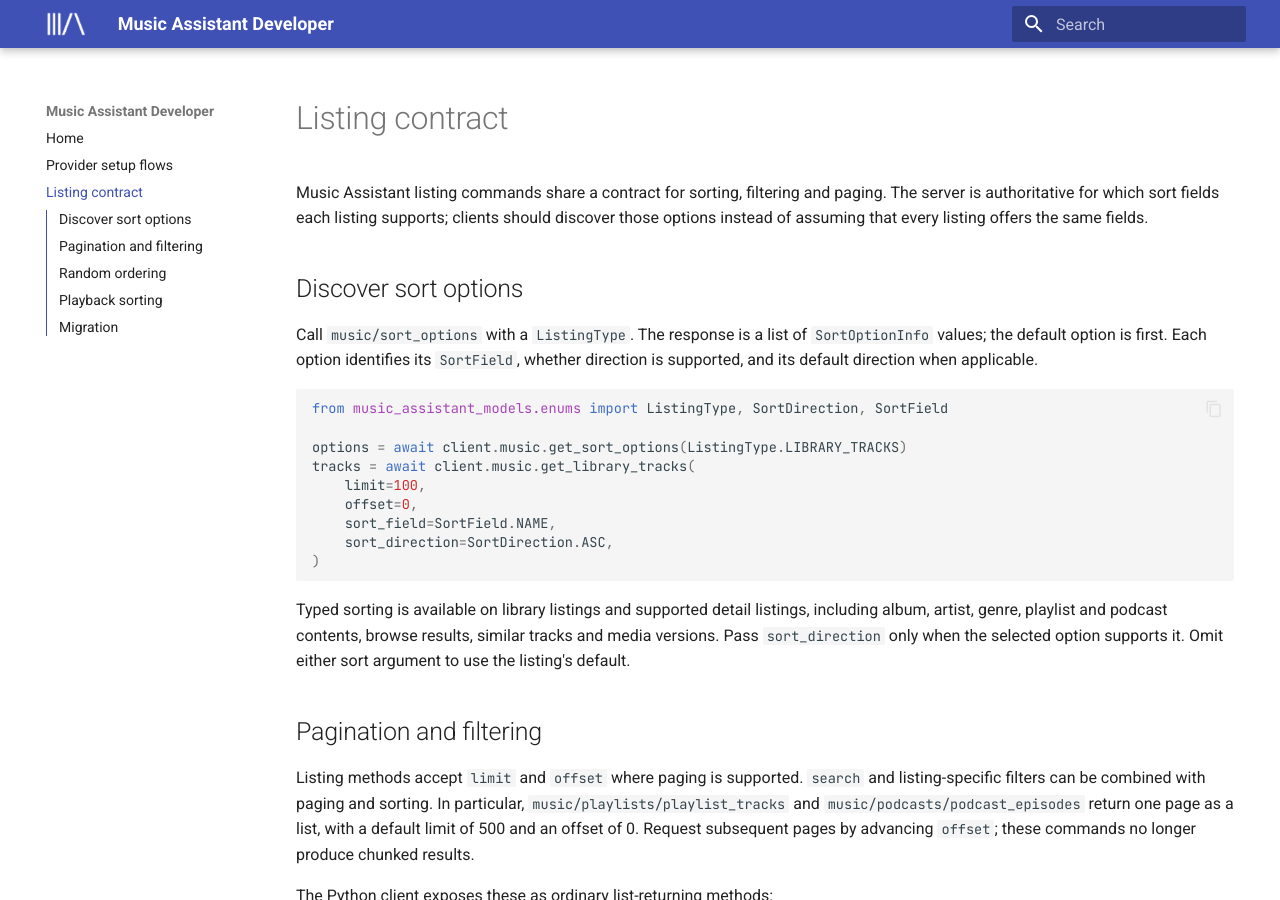
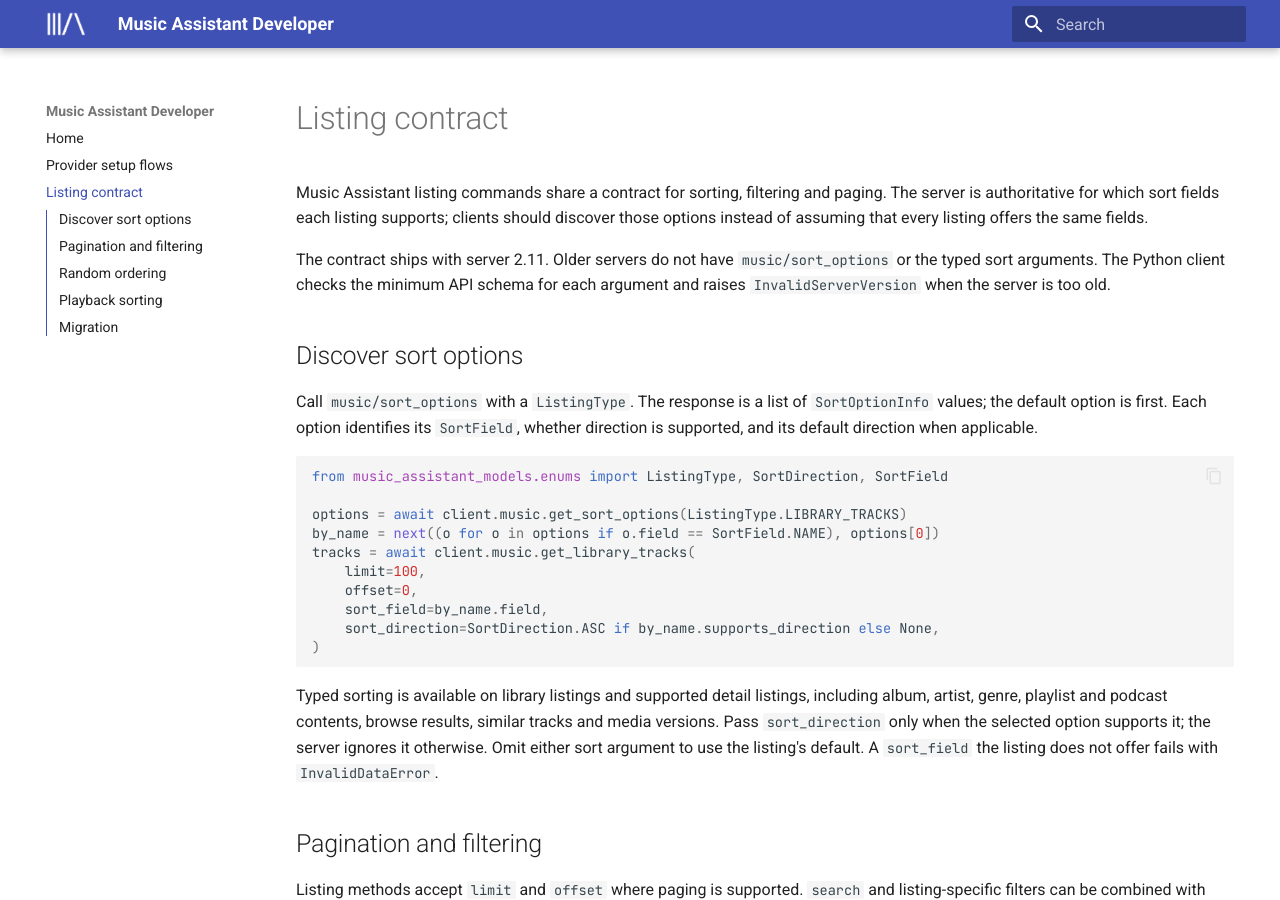
Before and after one commit to music-assistant/developers.music-assistant.io, an MkDocs documentation site: the page built from docs/listing-contract.md, in a window 1280 px wide and 900 px high. Built offline with MkDocs 1.6.1 and Material for MkDocs 9.7.7, drawn with Linux system fonts in a browser that asks for light colours; some of the changed text lies outside the part shown.

Commit message:
Note the server version and unsupported sort behaviour in the listing contract

````diff
--- a/docs/listing-contract.md
+++ b/docs/listing-contract.md
@@ -3,6 +3,10 @@
 Music Assistant listing commands share a contract for sorting, filtering and paging. The server
 is authoritative for which sort fields each listing supports; clients should discover those
 options instead of assuming that every listing offers the same fields.
+
+The contract ships with server 2.11. Older servers do not have `music/sort_options` or the typed
+sort arguments. The Python client checks the minimum API schema for each argument and raises
+`InvalidServerVersion` when the server is too old.
 
 ## Discover sort options
 
@@ -14,18 +18,20 @@ supported, and its default direction when applicable.
 from music_assistant_models.enums import ListingType, SortDirection, SortField
 
 options = await client.music.get_sort_options(ListingType.LIBRARY_TRACKS)
+by_name = next((o for o in options if o.field == SortField.NAME), options[0])
 tracks = await client.music.get_library_tracks(
     limit=100,
     offset=0,
-    sort_field=SortField.NAME,
-    sort_direction=SortDirection.ASC,
+    sort_field=by_name.field,
+    sort_direction=SortDirection.ASC if by_name.supports_direction else None,
 )
 ```
 
 Typed sorting is available on library listings and supported detail listings, including album,
 artist, genre, playlist and podcast contents, browse results, similar tracks and media versions.
-Pass `sort_direction` only when the selected option supports it. Omit either sort argument to use
-the listing's default.
+Pass `sort_direction` only when the selected option supports it; the server ignores it otherwise.
+Omit either sort argument to use the listing's default. A `sort_field` the listing does not offer
+fails with `InvalidDataError`.
 
 ## Pagination and filtering
 
@@ -80,7 +86,8 @@ for details.
 ## Playback sorting
 
 `player_queues/play_media` accepts `sort_field` and `sort_direction` to order album or playlist
-tracks before applying `start_item`. Use the same sort field offered by the corresponding listing.
+tracks before applying `start_item`. Use the same sort field offered by the corresponding listing;
+any other field fails with `InvalidDataError`.
 The deprecated `sort_by` string is retained for older clients only.
 
 ## Migration
````
